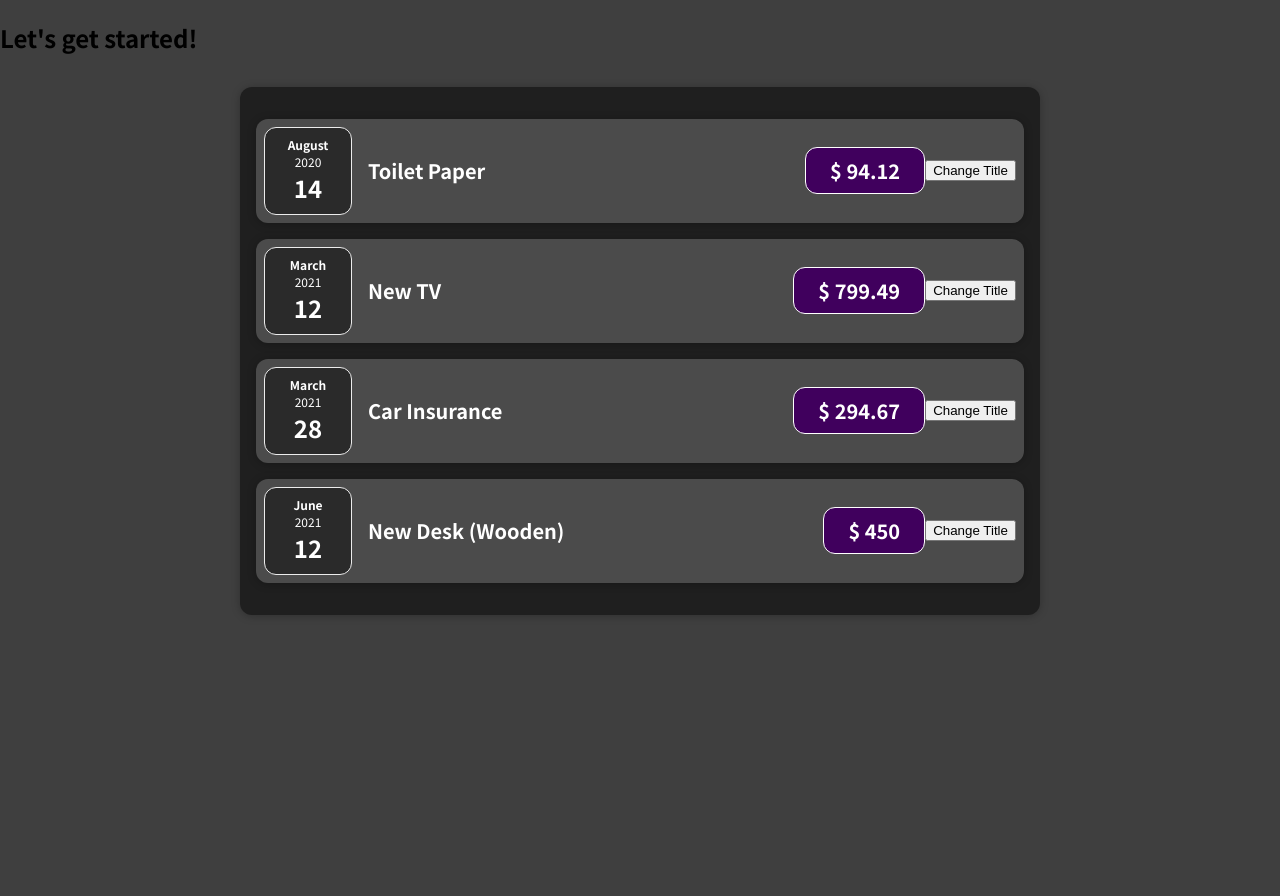
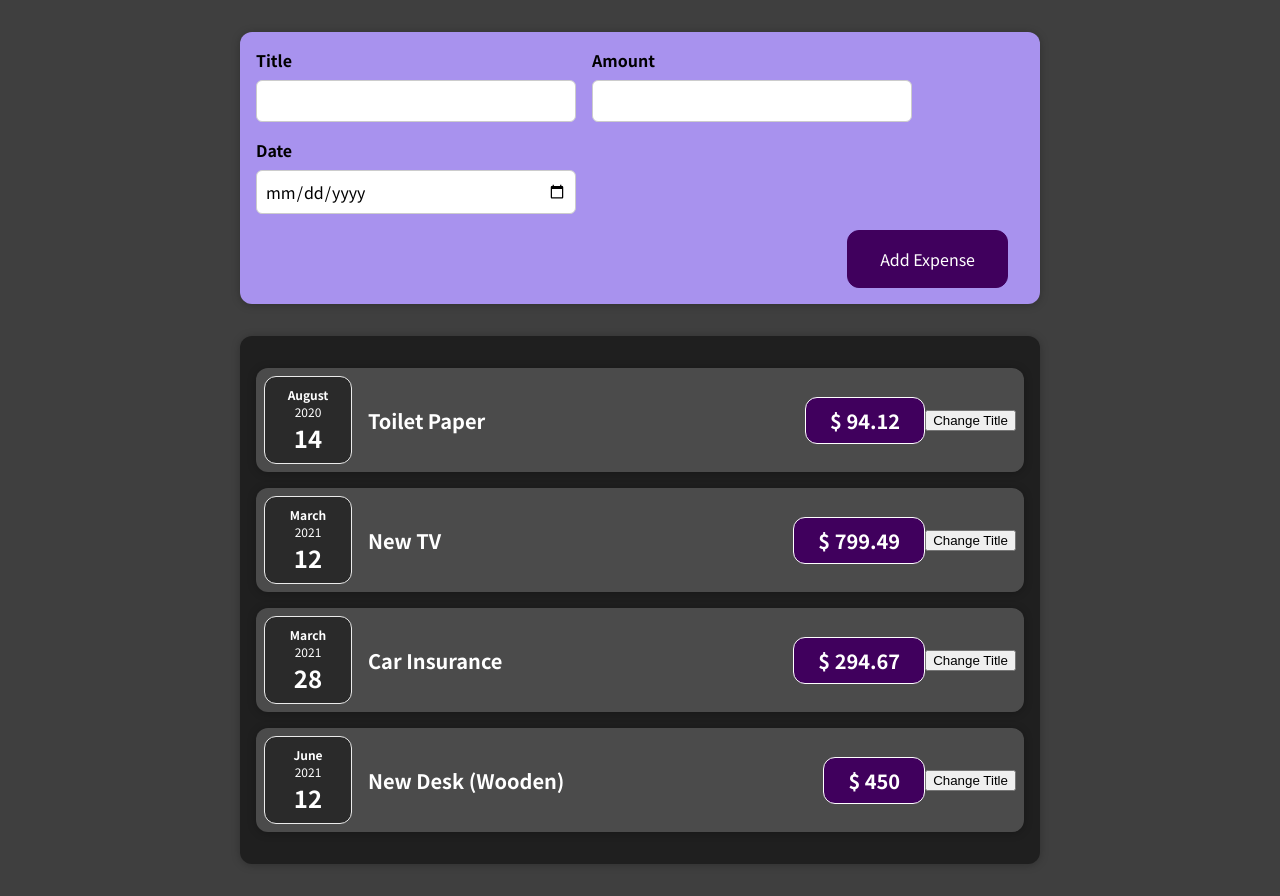
Before and after one commit to VitaliPobudei/udemy-react-cours, a React (Create React App) app: page / in a window 1280 px wide. Before the commit the page ends 800 px from the top, so only its background shows below. Built offline with nearby package versions, Linux system fonts and the light colour scheme.

Commit message:
orm new expenses. dding the required form fields.

```diff
--- a/src/App.js
+++ b/src/App.js
@@ -1,5 +1,6 @@
 import React from "react";
 
+import NewExpense from "./components/NewExpense/NewExpense";
 import Expenses from "./components/Expenses/Expenses";
 
 const App = () => {
@@ -27,7 +28,7 @@
 
   return (
     <div>
-      <h2>Let's get started!</h2>
+      <NewExpense />
       <Expenses items={expense} />
     </div>
   );
--- a/src/components/Expenses/ExpenseItem.js
+++ b/src/components/Expenses/ExpenseItem.js
@@ -6,6 +6,7 @@
 
 const ExpenseItem = (props) => {
   const [title, setTitle] = useState(props.title);
+  console.log("ExpenseItem evaluated by React");
 
   const clickHandler = () => {
     setTitle("Updated!");
--- /dev/null
+++ b/src/components/NewExpense/ExpenseForm.css
@@ -0,0 +1,26 @@
+.new-expense__controls {
+  display: flex;
+  flex-wrap: wrap;
+  gap: 1rem;
+  margin-bottom: 1rem;
+  text-align: left;
+}
+
+.new-expense__control label {
+  font-weight: bold;
+  margin-bottom: 0.5rem;
+  display: block;
+}
+
+.new-expense__control input {
+  font: inherit;
+  padding: 0.5rem;
+  border-radius: 6px;
+  border: 1px solid #ccc;
+  width: 20rem;
+  max-width: 100%;
+}
+
+.new-expense__actions {
+  text-align: right;
+}
--- /dev/null
+++ b/src/components/NewExpense/ExpenseForm.js
@@ -0,0 +1,28 @@
+import React from "react";
+import "./ExpenseForm.css";
+
+const ExpenseForm = () => {
+  return (
+    <form>
+      <div className="new-expense__controls">
+        <div className="new-expense__control">
+          <label>Title</label>
+          <input type="text" />
+        </div>
+        <div className="new-expense__control">
+          <label>Amount</label>
+          <input type="number" min="0.01" step="0.01" />
+        </div>
+        <div className="new-expense__control">
+          <label>Date</label>
+          <input type="date" min="2019-01-01" max="2022-12-31" />
+        </div>
+      </div>
+      <div className="new-expense__actions">
+        <button type="submit">Add Expense</button>
+      </div>
+    </form>
+  );
+};
+
+export default ExpenseForm;
--- /dev/null
+++ b/src/components/NewExpense/NewExpense.css
@@ -0,0 +1,38 @@
+.new-expense {
+  background-color: #a892ee;
+  padding: 1rem;
+  margin: 2rem auto;
+  width: 50rem;
+  max-width: 95%;
+  border-radius: 12px;
+  text-align: center;
+  box-shadow: 0 1px 8px rgba(0, 0, 0, 0.25);
+}
+
+.new-expense button {
+  font: inherit;
+  cursor: pointer;
+  padding: 1rem 2rem;
+  border: 1px solid #40005d;
+  background-color: #40005d;
+  color: white;
+  border-radius: 12px;
+  margin-right: 1rem;
+}
+
+.new-expense button:hover,
+.new-expense button:active {
+  background-color: #510674;
+  border-color: #510674;
+}
+
+.new-expense button.alternative {
+  color: #220131;
+  border-color: transparent;
+  background-color: transparent;
+}
+
+.new-expense button.alternative:hover,
+.new-expense button.alternative:active {
+  background-color: #ddb3f8;
+}
--- /dev/null
+++ b/src/components/NewExpense/NewExpense.js
@@ -0,0 +1,13 @@
+import React from "react";
+import ExpenseForm from "./ExpenseForm";
+import "./ExpenseForm.css";
+import "./NewExpense.css";
+
+const NewExpense = () => {
+  return (
+    <div className="new-expense">
+      <ExpenseForm />
+    </div>
+  );
+};
+export default NewExpense;
```
Also changed, not shown: 1 other file (tests, documents, lock files or other folders).
